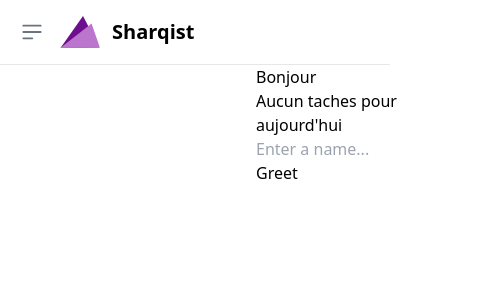
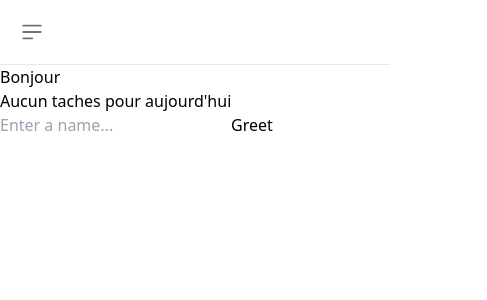
Before and after one commit to Sharqiewicz/Sharqist, a React (Vite) app: page / in a window 390 px wide. Shown: the top 300 px of the page, 487 px wide, since content can reach past the window. Built offline with nearby package versions, Linux system fonts and the light colour scheme.

Commit message:
improve responsiveness

```diff
--- a/src/components/Navbar/Navbar.tsx
+++ b/src/components/Navbar/Navbar.tsx
@@ -1,6 +1,6 @@
 function Navbar() {
   return (
-    <nav className='w-full bg-white border-b border-gray-200 dark:bg-gray-800 dark:border-gray-700'>
+    <nav className='z-40 w-full bg-white border-b border-gray-200 dark:bg-gray-800 dark:border-gray-700'>
       <div className='px-3 py-3 lg:px-5 lg:pl-3'>
         <div className='flex items-center justify-between'>
           <div className='flex items-center justify-start rtl:justify-end'>
@@ -26,16 +26,6 @@ function Navbar() {
                 ></path>
               </svg>
             </button>
-            <div className='flex ms-2 md:me-24'>
-              <img
-                src='./sharqist.svg'
-                className='h-8 me-3'
-                alt='FlowBite Logo'
-              />
-              <span className='self-center text-xl font-semibold sm:text-2xl whitespace-nowrap dark:text-white'>
-                Sharqist
-              </span>
-            </div>
           </div>
         </div>
       </div>
--- a/src/components/Sidebar/Sidebar.tsx
+++ b/src/components/Sidebar/Sidebar.tsx
@@ -29,8 +29,14 @@ function Sidebar() {
   const SUBPAGES: Subpage[] = [ADD_TASK, TODAY, INBOX]
 
   return (
-    <aside className='z-40 w-64 h-screen transition-transform -translate-x-full sm:translate-x-0'>
+    <aside className='z-30 w-64 top-0 h-screen fixed transition-transform -translate-x-full sm:translate-x-0'>
       <div className='h-full px-3 py-4 overflow-y-auto bg-gray-50 dark:bg-gray-800'>
+        <div className='flex ms-2 md:me-24'>
+          <img src='./sharqist.svg' className='h-8 me-3' alt='FlowBite Logo' />
+          <span className='self-center text-xl font-semibold sm:text-2xl whitespace-nowrap dark:text-white'>
+            Sharqist
+          </span>
+        </div>
         <ul className='space-y-2 font-medium'>
           {SUBPAGES.map(subpage => (
             <li>
--- a/src/templates/MainTemplate.tsx
+++ b/src/templates/MainTemplate.tsx
@@ -11,11 +11,11 @@ const MainTemplate: FC<MainTemplateProps> = ({ children }) => {
     <div>
       <Navbar />
       <div className='container flex flex-row'>
-        <div className='basis-1/4'>
+        <div className='sm:basis-2/5 lg:basis-1/4'>
           <Sidebar />
         </div>
 
-        <main className='basis-3/4'>{children}</main>
+        <main className='sm:basis-3/5 lg:basis-3/4'>{children}</main>
       </div>
     </div>
   )
```
